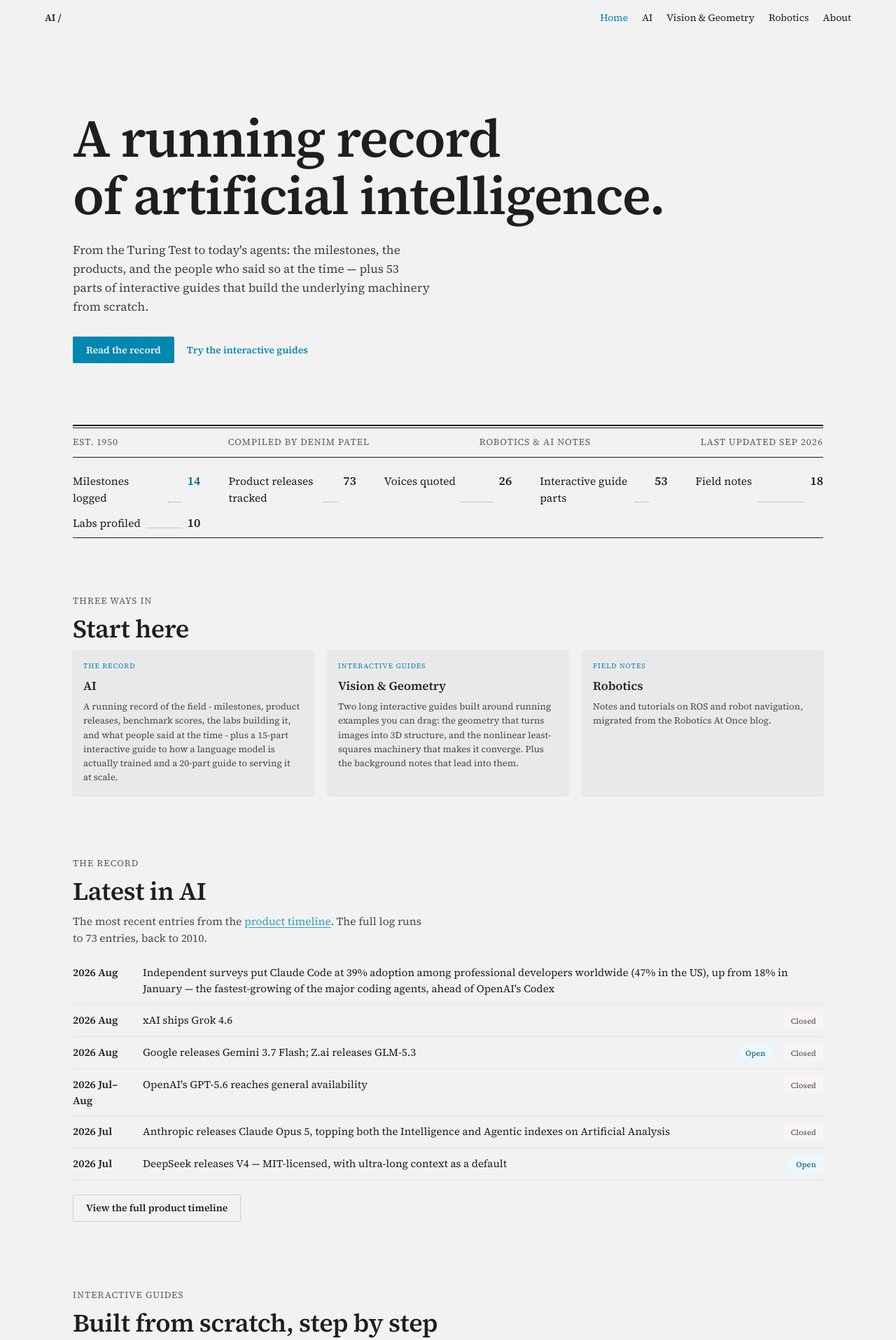
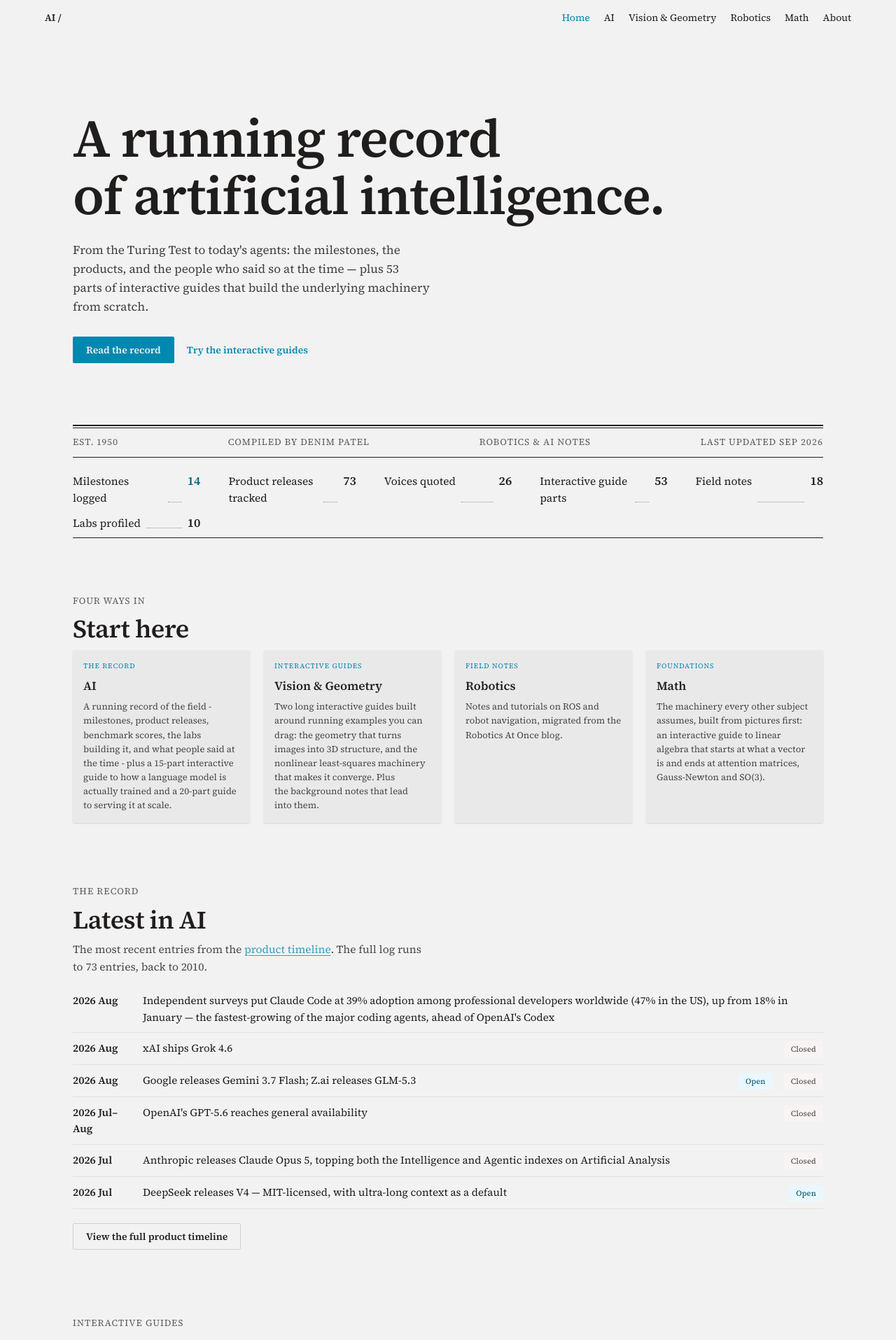
Before and after one commit to DenimPatel/AI, a Jekyll site: the page built from index.md, in a window 1280 px wide. Shown: the top 1915 px of the page at 70% size. Built offline with Jekyll 4.4.1, drawn with Linux system fonts in a browser that asks for light colours; some of the changed text lies outside the part shown.

Commit message:
Add the Math section and linear algebra series scaffolding
New fourth top-level section (math) and the shell of its first series,
_Linear Algebra, Interactively_: series YAML with act grouping, section and
series hubs, an opt-in act-grouped series pill nav, the lint hint for the new
series name, homepage counters, and CLAUDE.md notes.

```diff
--- a/_data/sections.yml
+++ b/_data/sections.yml
@@ -1,4 +1,4 @@
-# The three top-level subjects. Drives the global nav (_includes/site-nav.html),
+# The four top-level subjects. Drives the global nav (_includes/site-nav.html),
 # the homepage doors, and each section hub page (_layouts/section-hub.html).
 #
 # Contract - one entry per section, keys:
@@ -65,3 +65,11 @@
   blurb: "Notes and tutorials on ROS and robot navigation, migrated from the Robotics At Once blog."
   notes_path: /robotics/
   notes_blurb: "Notes and tutorials on ROS and robot navigation, migrated from the Robotics At Once blog."
+
+- id: math
+  title: "Math"
+  url: /math/
+  kicker: "Foundations"
+  blurb: "The machinery every other subject assumes, built from pictures first: an interactive guide to linear algebra that starts at what a vector is and ends at attention matrices, Gauss-Newton and SO(3)."
+  series:
+    - linear_algebra
--- a/assets/css/styles.css
+++ b/assets/css/styles.css
@@ -195,6 +195,16 @@ main { display: block; }
 .nav--series a[aria-current='page'] {
   background: var(--color-accent); color: #fff;
 }
+/* Optional act grouping (only when the series YAML declares `acts:`). The group
+   is presentational: display:contents lets its children sit directly in the
+   pill row, so an ungrouped series renders exactly as before. */
+.nav--series-group { display: contents; }
+.nav--series-act {
+  font-family: var(--font-heading); font-weight: 600; font-size: 11px;
+  letter-spacing: 0.08em; text-transform: uppercase; white-space: nowrap;
+  align-self: center; margin-left: 6px;
+  color: color-mix(in srgb, var(--color-text) 52%, transparent);
+}
 
 /* — prev/next footer for a series part — */
 .series-prevnext {
--- a/index.md
+++ b/index.md
@@ -3,7 +3,7 @@ layout: home
 title: Home
 permalink: /
 section: ""
-description: A running record of artificial intelligence — milestones, products, benchmarks and voices — alongside interactive guides to LLM training and serving, multi-view geometry, nonlinear optimization and robotics.
+description: A running record of artificial intelligence — milestones, products, benchmarks and voices — alongside interactive guides to LLM training and serving, multi-view geometry, nonlinear optimization, linear algebra and robotics.
 ---
 
 {%- assign notes = site.pages | where_exp: "p", "p.date_label" -%}
@@ -11,7 +11,8 @@ description: A running record of artificial intelligence — milestones, product
 {%- assign serving = site.data.series.llm_serving.parts | size -%}
 {%- assign mvg = site.data.series.multi_view_geometry.parts | size -%}
 {%- assign nlo = site.data.series.nonlinear_optimization.parts | size -%}
-{%- assign guideparts = llm | plus: serving | plus: mvg | plus: nlo -%}
+{%- assign linalg = site.data.series.linear_algebra.parts | size -%}
+{%- assign guideparts = llm | plus: serving | plus: mvg | plus: nlo | plus: linalg -%}
 
 <section class="hero">
   <h1>A running record<br>of artificial intelligence.</h1>
@@ -43,7 +44,7 @@ description: A running record of artificial intelligence — milestones, product
 </section>
 
 <section class="section">
-  <span class="section-kicker">Three ways in</span>
+  <span class="section-kicker">Four ways in</span>
   <h2 class="section-title">Start here</h2>
   <div class="card-grid" style="margin-bottom: 8px;">
     {%- for s in site.data.sections %}
@@ -70,9 +71,9 @@ description: A running record of artificial intelligence — milestones, product
 <section class="section">
   <span class="section-kicker">Interactive guides</span>
   <h2 class="section-title">Built from scratch, step by step</h2>
-  <p class="section-lede">Four long-form guides. Every part is interactive — you drag the cameras, run the training loop, and watch the solver converge.</p>
+  <p class="section-lede">Five long-form guides. Every part is interactive — you drag the cameras, run the training loop, and watch the solver converge.</p>
   <div class="card-grid card-grid--tight" style="margin-bottom: 24px;">
-    {%- assign guide_ids = "llm_training,llm_serving,multi_view_geometry,nonlinear_optimization" | split: "," %}
+    {%- assign guide_ids = "llm_training,llm_serving,multi_view_geometry,nonlinear_optimization,linear_algebra" | split: "," %}
     {%- for sid in guide_ids %}
     {%- assign s = site.data.series[sid] %}
     <a class="card" href="{{ s.hub | relative_url }}" style="text-decoration:none; color:inherit;">
--- /dev/null
+++ b/math/index.md
@@ -0,0 +1,12 @@
+---
+layout: section-hub
+title: "Math"
+section: "math"
+permalink: "/math/"
+description: "Foundational mathematics, built from pictures first: an interactive linear algebra guide that starts at what a vector is and ends at attention matrices, Gauss-Newton and SO(3)."
+---
+
+<h3 class="era-heading">Why this section exists</h3>
+<p class="section-lede" style="max-width:68ch;">Every other subject here leans on linear algebra. The <a href="{{ '/vision/multi-view-geometry/' | relative_url }}">multi-view geometry</a> guide factorises an essential matrix, the <a href="{{ '/vision/nonlinear-optimization/' | relative_url }}">nonlinear optimization</a> guide solves normal equations, and the <a href="{{ '/ai/llm-training/' | relative_url }}">LLM guides</a> are matrix multiplies all the way down. This section is where the machinery those guides assume gets built properly &mdash; geometry first, algebra second, every idea attached to something you can drag.</p>
+
+<p style="margin: 24px 0 0; font-size: 14px; opacity: 0.8;">More foundations series will live here as they are written.</p>
--- /dev/null
+++ b/math/linear-algebra/index.md
@@ -0,0 +1,13 @@
+---
+layout: series-hub
+title: Linear Algebra, Interactively
+section: math
+series: linear_algebra
+permalink: /math/linear-algebra/
+subtitle: A step-by-step guide to the subject every other guide assumes, in the 3Blue1Brown tradition - geometry first, algebra second, and every idea attached to something you can drag. It starts at what a vector is and ends at attention matrices, Gauss-Newton and SO(3).
+description: An interactive, step-by-step guide to linear algebra - vectors, span, transformations, determinants, rank, inner products, least squares, eigenvectors, the SVD, PCA, rotations, Jacobians and the linear algebra of transformers.
+---
+
+<p class="section-lede" style="max-width:70ch;">Parts build on each other, but each one stands alone. A single running example &mdash; a 2D point cloud that becomes, in turn, a set of vectors, a transformed grid, a least-squares fit, a covariance ellipse and a PCA basis &mdash; threads through the first three acts so you see the same object gain meaning. If you have seen the symbols and never seen the pictures, start at <a href="{{ '/math/linear-algebra/vectors/' | relative_url }}">Part 1</a>. If you are here for a specific tool, jump straight to it, and keep the <a href="{{ '/math/linear-algebra/glossary/' | relative_url }}">glossary</a> open for notation.</p>
+
+<p class="section-lede" style="max-width:70ch;">An older, link-only note on linear algebra still lives under <a href="{{ '/vision/notes/linear-algebra/' | relative_url }}">Vision notes</a>; it is the recommended further reading once you have been through this series.</p>
--- a/scripts/lint-content.rb
+++ b/scripts/lint-content.rb
@@ -198,7 +198,8 @@ SERIES_NAME_HINTS = {
   'llm_training' => /llm[\s-]*training/i,
   'llm_serving' => /llm[\s-]*serving/i,
   'multi_view_geometry' => /multi[\s-]*view[\s-]*geometry/i,
-  'nonlinear_optimization' => /nonlinear[\s-]*optimization/i
+  'nonlinear_optimization' => /nonlinear[\s-]*optimization/i,
+  'linear_algebra' => /linear[\s-]*algebra/i
 }.freeze
 
 Find.find('.') do |path|
```
Also changed, not shown: CLAUDE.md (+14 -3 lines), _data/series/linear_algebra.yml (added, +16 -0 lines), _includes/series-nav.html (+19 -0 lines).
